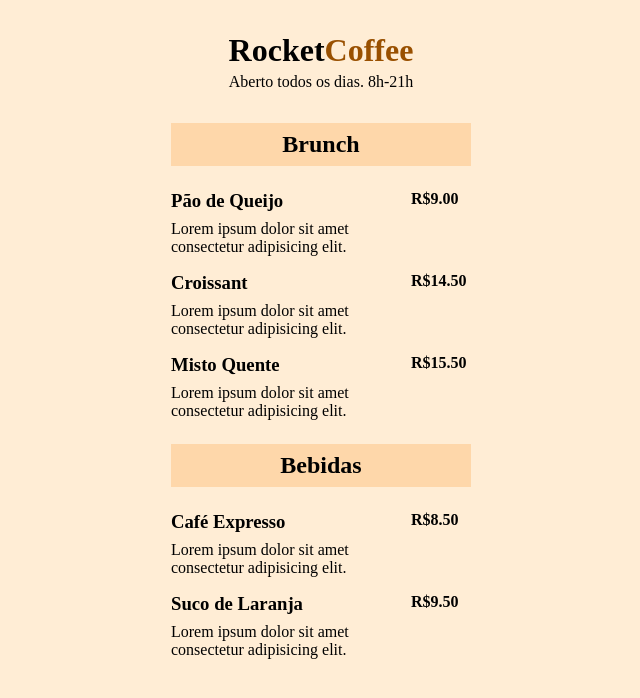
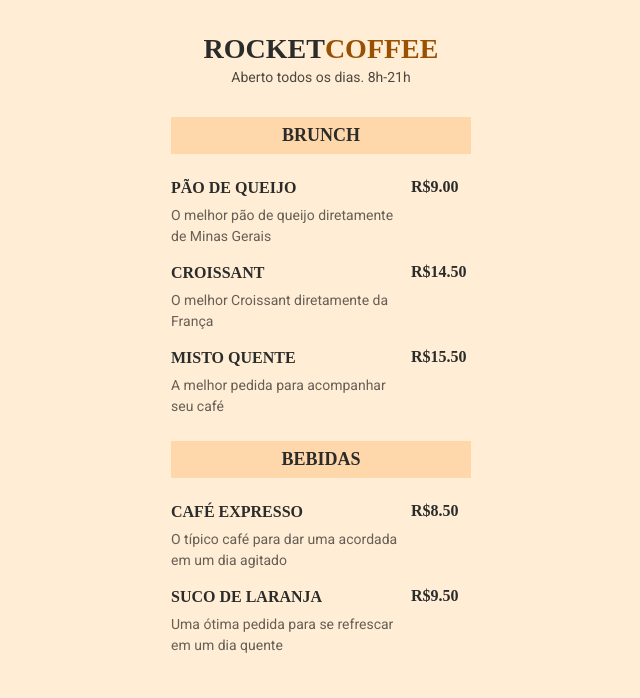
Before and after one commit to robert-sampaio/maratona-explorer-3, a plain HTML site: page index.html in a window 1280 px wide. Shown: the whole page, without its empty margins (319-959 px from the left). Drawn offline with Linux system fonts and the light colour scheme.

Commit message:
Update 1.2
- Atualizações no index.html e no style.css

```diff
--- a/index.html
+++ b/index.html
@@ -4,6 +4,9 @@
     <meta charset="UTF-8">
     <meta http-equiv="X-UA-Compatible" content="IE=edge">
     <meta name="viewport" content="width=device-width, initial-scale=1.0">
+    <link rel="preconnect" href="https://fonts.googleapis.com">
+    <link rel="preconnect" href="https://fonts.gstatic.com" crossorigin>
+    <link href="https://fonts.googleapis.com/css2?family=Roboto:wght@400;700&display=swap" rel="stylesheet">
     <link rel="stylesheet" href="style.css">
     <title>RocketCoffee</title>
 </head>
@@ -21,7 +24,7 @@
                 <div class="details">
                     <h3>Pão de Queijo</h3>
                     <p class="description">
-                        Lorem ipsum dolor sit amet consectetur adipisicing elit.
+                        O melhor pão de queijo diretamente de Minas Gerais
                     </p>
                 </div>
 
@@ -34,7 +37,7 @@
                 <div class="details">
                     <h3>Croissant</h3>
                     <p class="description">
-                        Lorem ipsum dolor sit amet consectetur adipisicing elit.
+                        O melhor Croissant diretamente da França
                     </p>
                 </div>
 
@@ -47,7 +50,7 @@
                 <div class="details">
                     <h3>Misto Quente</h3>
                     <p class="description">
-                        Lorem ipsum dolor sit amet consectetur adipisicing elit.
+                        A melhor pedida para acompanhar seu café
                     </p>
                 </div>
 
@@ -66,7 +69,7 @@
                 <div class="details">
                     <h3>Café Expresso</h3>
                     <p class="description">
-                        Lorem ipsum dolor sit amet consectetur adipisicing elit.
+                        O típico café para dar uma acordada em um dia agitado
                     </p>
                 </div>
 
@@ -79,7 +82,7 @@
                 <div class="details">
                     <h3>Suco de Laranja</h3>
                     <p class="description">
-                        Lorem ipsum dolor sit amet consectetur adipisicing elit.
+                        Uma ótima pedida para se refrescar em um dia quente
                     </p>
                 </div>
 
--- a/style.css
+++ b/style.css
@@ -6,10 +6,18 @@
 
 body {
     background-color: #FFEDD5;
+    font-family: 'Roboto', sans-serif;
 }
 
 ul {
     list-style: none;
+}
+
+/* FONTS */
+h1, h2, h3, .price {
+    font-family: 'Roboto Serif', serif;
+    text-transform: uppercase;
+    color: #2B2C2A;
 }
 
 /* HEADER */
@@ -26,11 +34,21 @@ section {
 
 header h1 {
     margin-bottom: 4px;
+    font-size: 28px;
+    line-height: 33px;
 }
 
 header h1 span {
     color: #995000;
 }
+
+header p {
+    font-size: 14px;
+    line-height: 16px;
+
+    color: rgba(0, 0, 0, 0.7);
+}
+
 /* SECTION */
 section {
     margin-bottom: 24px;
@@ -42,6 +60,7 @@ section h2 {
     text-align: center;
 
     margin-bottom: 24px;
+    font-size: 18px;
 }
 
 /* LISTA */
@@ -56,4 +75,12 @@ li .details {
 
 .details h3 {
     margin-bottom: 8px;
+    font-size: 16px;
+    line-height: 19px;
 }
+
+.details p {
+    color: rgba(0, 0, 0, 0.6);
+    font-size: 14px;
+    line-height: 21px;
+}
```
